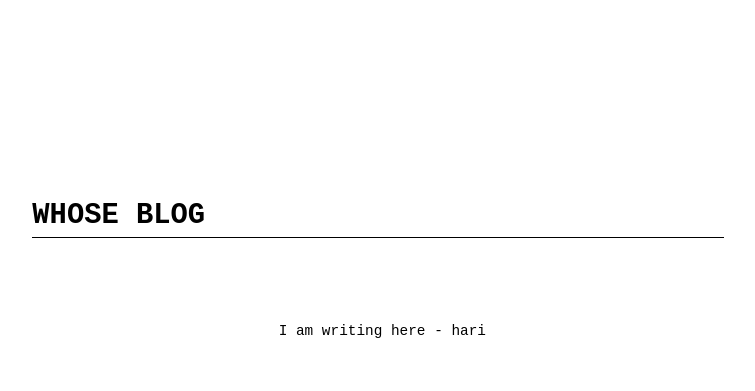
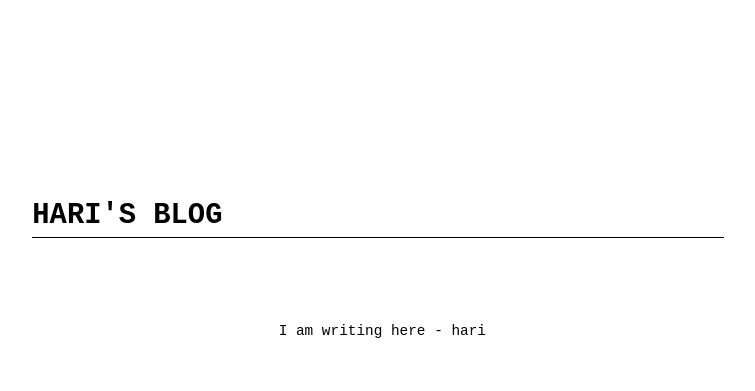
Before and after one commit to hari-s-h/hari-s-h.github.io, a Jekyll site: the page built from index.md, in a window 1280 px wide. Shown: the top 391 px of the page, without its empty margins (262-1017 px from the left). Built offline with Jekyll 4.4.1, drawn with Linux system fonts in a browser that asks for light colours.

Commit message:
Update _config.yml

```diff
--- a/_config.yml
+++ b/_config.yml
@@ -1,4 +1,4 @@
-title: "Whose Blog"
+title: "Hari's Blog"
 description: " I am writing here - hari"
 baseurl: ""   # leave empty for user.github.io/repo
 url: ""       # will be set by GitHub Pages
```
